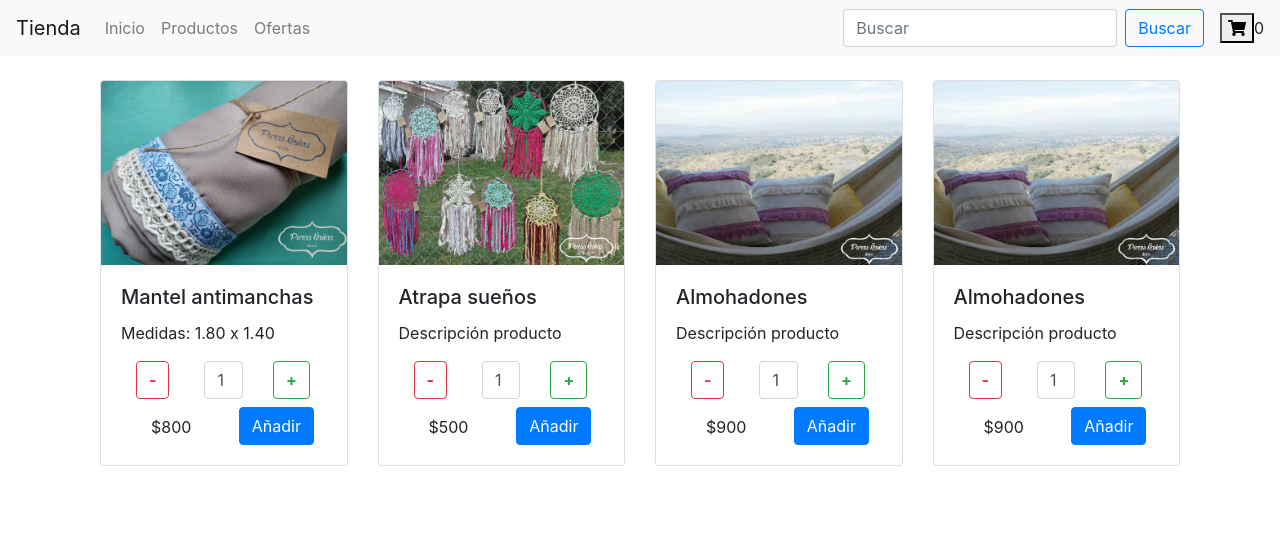
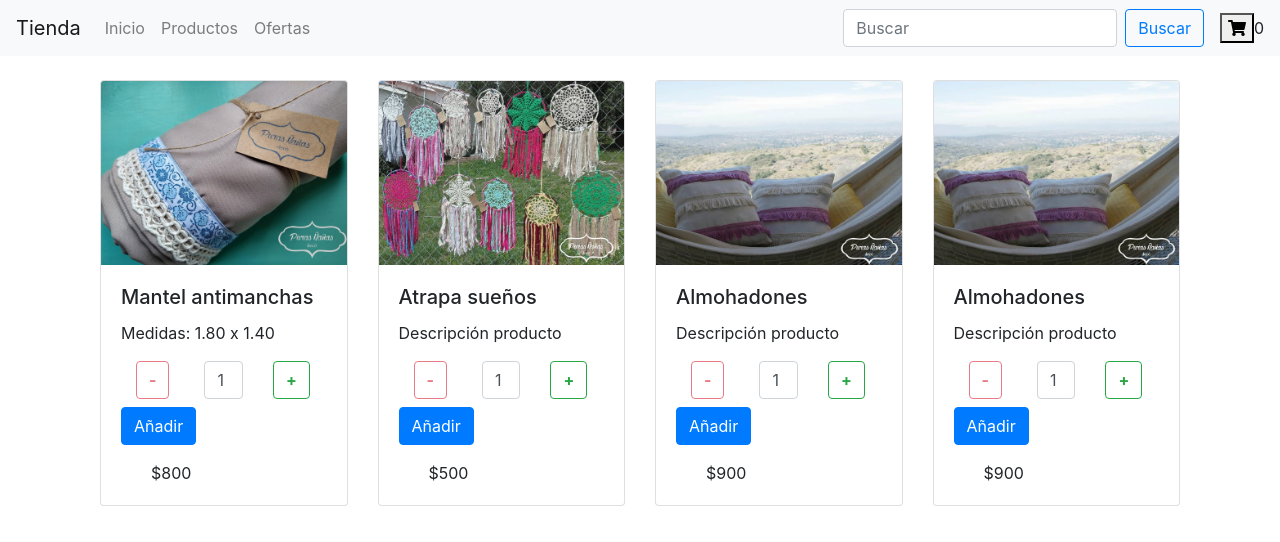
Before and after one commit to LeticiaRiera/ecommerce, a React (Create React App) app: page / in a window 1280 px wide. Shown: the top 542 px of the page. Built offline with nearby package versions, Linux system fonts and the light colour scheme; the HTML template or start-up script is replaced by a standard one.

Commit message:
Corrección contador y onAdd

```diff
--- a/src/components/Product/ProductCard.jsx
+++ b/src/components/Product/ProductCard.jsx
@@ -2,7 +2,9 @@ import 'bootstrap/dist/css/bootstrap.min.css';
 import * as ReactBootStrap from "react-bootstrap";
 import CountContainer from "../global/CartWidget/CountContainer";
 
+
 const ProductCard = (props) => {
+
 
     return (
 <div>
@@ -18,13 +20,10 @@ const ProductCard = (props) => {
                 </ReactBootStrap.Card.Text>
                 <CountContainer/>
                 <div className="col-12 mt-2">
-                    <div  className="col-6 float-left mt-2">
+                    <div  className="col-12 float-left mt-2">
                     <ReactBootStrap.Card.Text>
                         {props.precio}
                     </ReactBootStrap.Card.Text>
-                    </div>
-                    <div className="col-6 float-left" >
-                    <ReactBootStrap.Button variant="primary">Añadir</ReactBootStrap.Button>
                     </div>
                 </div>
             </ReactBootStrap.Card.Body>
--- a/src/components/global/CartWidget/CountButton.jsx
+++ b/src/components/global/CartWidget/CountButton.jsx
@@ -1,8 +1,19 @@
 import React from "react";
 import 'bootstrap/dist/css/bootstrap.min.css';
+import * as ReactBootStrap from "react-bootstrap";
+import {useState} from 'react';
 
+export default function CountContainer() {
+  const [qty, setQty] = useState(1);
 
-export default function CountContainer({ count, increment, decrement }) {
+  const handleClicResta = () => {
+      if(qty > 1){
+          setQty(qty -1);
+      }
+  }
+  const onAdd = () => {
+    alert(`Agregaste ${qty} al carrito`);
+}
 
     return (
       <>
@@ -11,18 +22,20 @@ export default function CountContainer({ count, increment, decrement }) {
           <div class="input-group">
             <div className="col-4">
               <span class="input-group-btn">
-                <button type="button" class="btn btn-outline-danger btn-number font-weight-bold" onClick={() => decrement()}>-</button>
+                <button type="button" class="btn btn-outline-danger btn-number font-weight-bold" disabled={qty == 1 ? 'disabled' : null} onClick={handleClicResta}>-</button>
               </span>
             </div>
             <div className="col-4">
 
-              <input type="text" name="quantity" class="form-control input-number" value={count} min="1" max="5"/>
+              <input type="text" name="quantity" class="form-control input-number" value={qty} min="1" max="10"/>
             </div>
             <div className="col-4">
             <span class="input-group-btn">
-                <button type="button" class="btn btn-outline-success btn-number font-weight-bold"  onClick={() => increment()}>+</button>
+                <button type="button" class="btn btn-outline-success btn-number font-weight-bold" onClick={() => setQty(qty + 1)}>+</button>
               </span>
             </div>
+
+            <ReactBootStrap.Button variant="primary" className="mt-2"  onClick={onAdd}>Añadir</ReactBootStrap.Button>
           </div>
         </div>
       </div>
```
Also changed, not shown: 1 other file (tests, documents, lock files or other folders).
